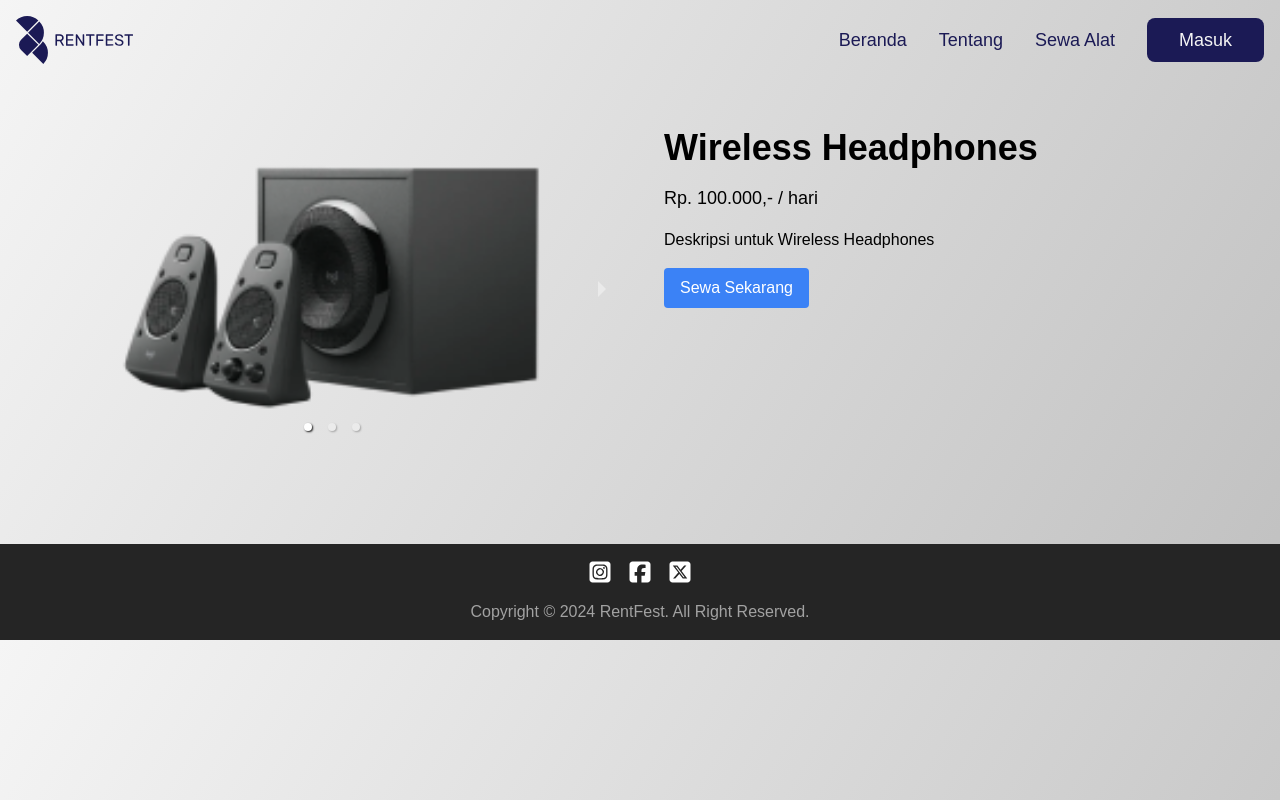
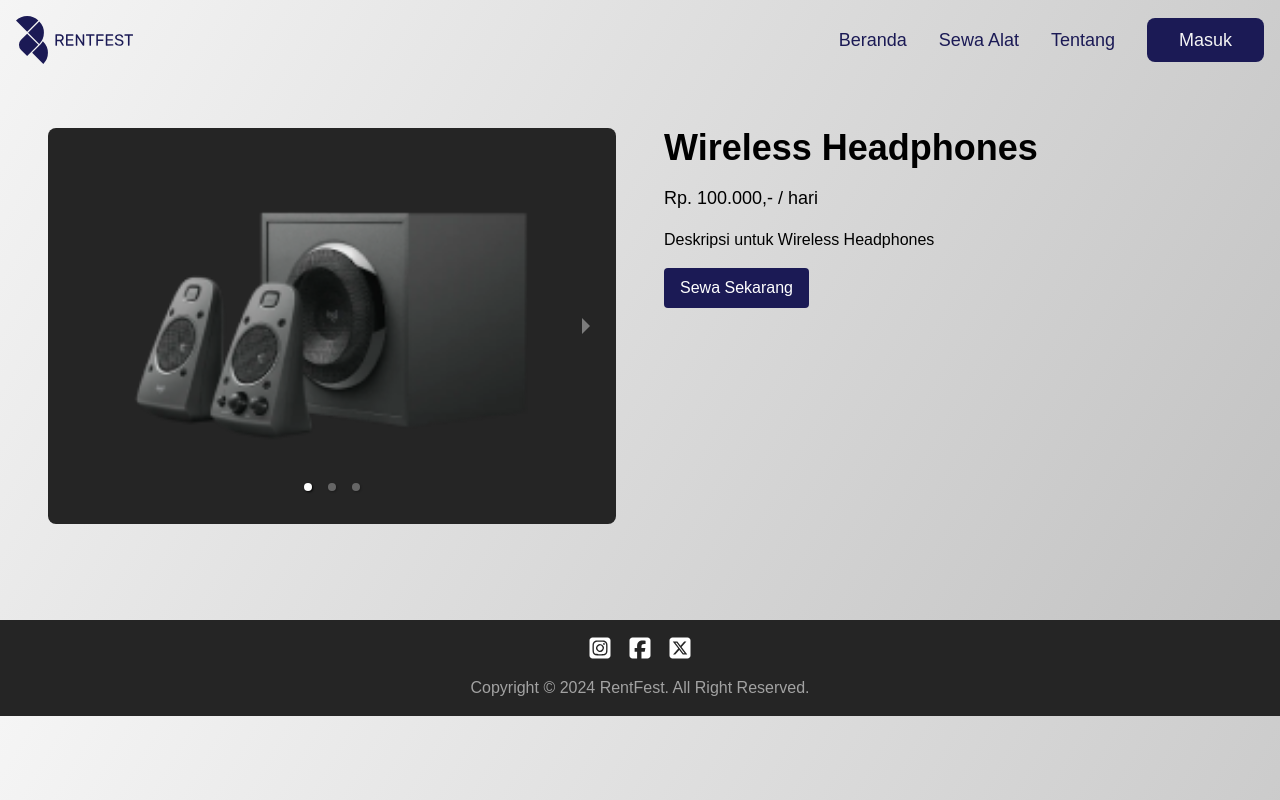
Before and after one commit to DaffaAfdallah/rentfest, a React (Vite) app: page /deskripsi/1 in a window 1280 px wide. Built offline with nearby package versions, Linux system fonts and the light colour scheme.

Commit message:
semangat6

```diff
--- a/src/App.jsx
+++ b/src/App.jsx
@@ -15,8 +15,8 @@ const App = () => {
       <div className="mt-20">
         <Routes>
           <Route path="/" element={<Beranda />} />
+          <Route path="/fitur" element={<Fitur />} />
           <Route path="/tentang" element={<Tentang />} />
-          <Route path="/fitur" element={<Fitur />} />
           <Route path="/masuk" element={<Masuk />} />
           <Route path="/deskripsi/:id" element={<Deskripsi />} /> {/* Add Deskripsi route */}
         </Routes>
--- a/src/components/NavbarComp.jsx
+++ b/src/components/NavbarComp.jsx
@@ -33,8 +33,8 @@ const NavbarComp = () => {
         </div>
         <div className="flex items-center text-lg space-x-8">
           <Link to="/">Beranda</Link>
+          <Link to="/fitur">Sewa Alat</Link>
           <Link to="/tentang">Tentang</Link>
-          <Link to="/fitur">Sewa Alat</Link>
           <button className="px-8 py-2 text-[#f5f5f5] rounded-lg">Masuk</button>
         </div>
       </div>
--- a/src/pages/Beranda.jsx
+++ b/src/pages/Beranda.jsx
@@ -80,8 +80,8 @@ const Beranda = () => {
             <p className="text-base mt-2">Memberikan saran atau rekomendasi tentang alat-alat yang sesuai dengan kebutuhan dan preferensi pengguna.</p>
           </div>
           <div className="card p-6 rounded-2xl">
-            <h4 className="text-xl font-semibold">Ulasan dan Rating</h4>
-            <p className="text-base mt-2">Melihat ulasan dan rating dari pengguna lain tentang alat-alat tertentu, membantu mereka membuat keputusan yang lebih terinformasi.</p>
+            <h4 className="text-xl font-semibold">Ulasan</h4>
+            <p className="text-base mt-2">Melihat ulasan dari pengguna lain tentang alat-alat tertentu, membantu mereka membuat keputusan yang lebih terinformasi.</p>
           </div>
         </div>
       </section>
--- a/src/pages/Deskripsi.jsx
+++ b/src/pages/Deskripsi.jsx
@@ -29,10 +29,14 @@ const Deskripsi = () => {
   return (
     <div className="container mx-auto my-12 p-12 flex">
       <div className="w-1/2 pr-6">
-        <Carousel showThumbs={false} showStatus={false}>
+        <Carousel
+          showThumbs={false}
+          showStatus={false}
+          className="bg-[#252525] rounded-lg p-4"
+        >
           {product.images.map((image, index) => (
-            <div key={index}>
-              <img src={image} alt={`${product.name} ${index + 1}`} className="w-full h-80 object-cover" />
+            <div key={index} className="flex justify-center items-center">
+              <img src={image} alt={`${product.name} ${index + 1}`} className="rounded-lg" />
             </div>
           ))}
         </Carousel>
@@ -41,7 +45,7 @@ const Deskripsi = () => {
         <h1 className="text-4xl font-bold mb-4">{product.name}</h1>
         <p className="text-lg mb-4">{product.price}</p>
         <p className="text-base mb-4">{product.description}</p>
-        <button className="bg-blue-500 text-white py-2 px-4 rounded hover:bg-blue-600">Sewa Sekarang</button>
+        <button className="bg-[#1b1a55] text-white py-2 px-4 rounded hover:bg-[#9290c3] duration-300">Sewa Sekarang</button>
       </div>
     </div>
   );
```
